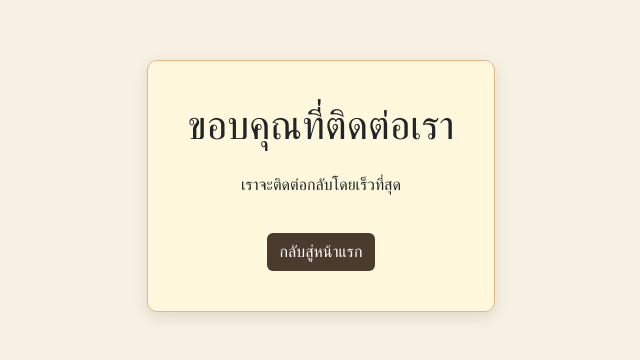
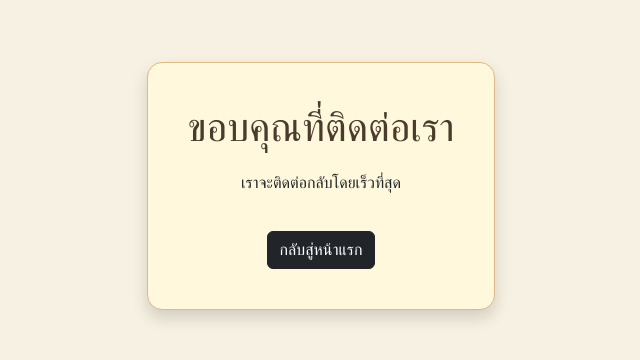
Before and after one commit to Yamoshi108/6512224015, a plain HTML site: page thankyou.html in a window 1280 px wide. Shown: the part 214-574 px from the top of the page, without its empty margins (319-959 px from the left). Drawn offline with nearby package versions, Linux system fonts and the light colour scheme.

Commit message:
Update thankyou.html

```diff
--- a/thankyou.html
+++ b/thankyou.html
@@ -2,7 +2,7 @@
 <html lang="th">
 <head>
   <meta charset="UTF-8">
-  <meta name="viewport" content="width=device-width, initial-scale=1">
+  <meta name="viewport" content="width=device-width, initial-scale=1.0">
   <title>ขอบคุณที่ติดต่อเรา</title>
   <link href="https://cdn.jsdelivr.net/npm/bootstrap@5.3.0/dist/css/bootstrap.min.css" rel="stylesheet">
   <style>
@@ -18,25 +18,24 @@
     .thankyou-box {
       background-color: #fff8dc;
       border: 1px solid #deb887;
-      border-radius: 10px;
+      border-radius: 15px;
       padding: 40px;
-      box-shadow: 0 5px 15px rgba(0,0,0,0.1);
+      max-width: 500px;
     }
-    .btn-home {
-      background-color: #4b3b2d;
-      color: white;
+    h1 {
+      color: #4b3b2d;
+      margin-bottom: 20px;
+    }
+    a.btn {
       margin-top: 20px;
-    }
-    .btn-home:hover {
-      background-color: #6b4f3f;
     }
   </style>
 </head>
 <body>
-  <div class="thankyou-box">
-    <h1 class="mb-4">ขอบคุณที่ติดต่อเรา</h1>
+  <div class="thankyou-box shadow">
+    <h1>ขอบคุณที่ติดต่อเรา</h1>
     <p>เราจะติดต่อกลับโดยเร็วที่สุด</p>
-    <a href="index.html" class="btn btn-home">กลับสู่หน้าแรก</a>
+    <a href="index.html" class="btn btn-dark">กลับสู่หน้าแรก</a>
   </div>
 </body>
 </html>
```
